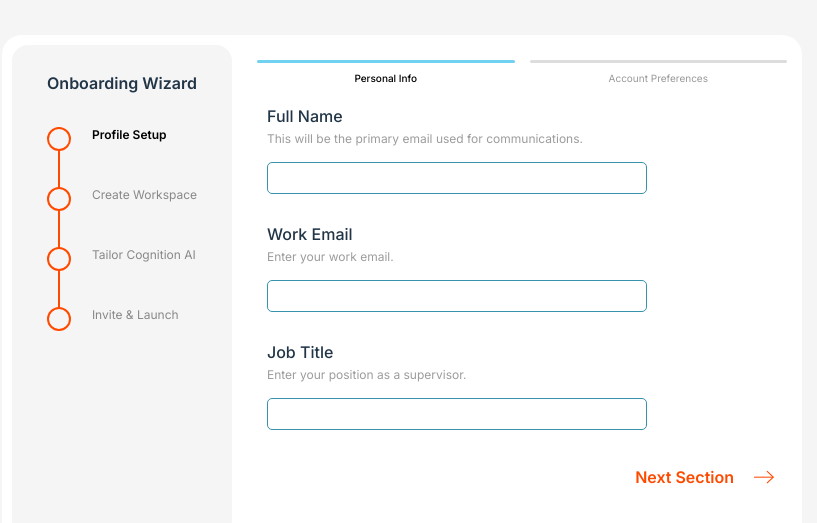
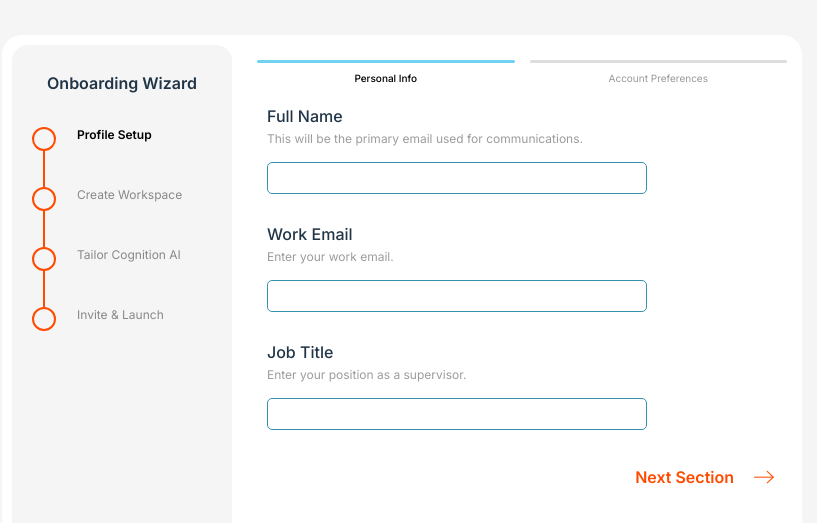
Before and after one commit to srewashimondal/cognition, a React (Vite) app in the folder frontend/: page /employer-onboarding in a window 1280 px wide. Shown: the part 109-632 px from the top of the page, without its empty margins (238-1055 px from the left). Built offline with nearby package versions, Linux system fonts and the light colour scheme; what @radix-ui/themes would draw is missing.

Commit message:
fixed sidebar width

```diff
--- a/frontend/src/pages/EmployerDashBoard/Onboarding/EmployerOnboarding.css
+++ b/frontend/src/pages/EmployerDashBoard/Onboarding/EmployerOnboarding.css
@@ -44,6 +44,7 @@ ob-main {
     display: flex;
     flex-direction: column;
     gap: 36px;
+    width: 180px;
 }
 
 .sidebar-line {
```
